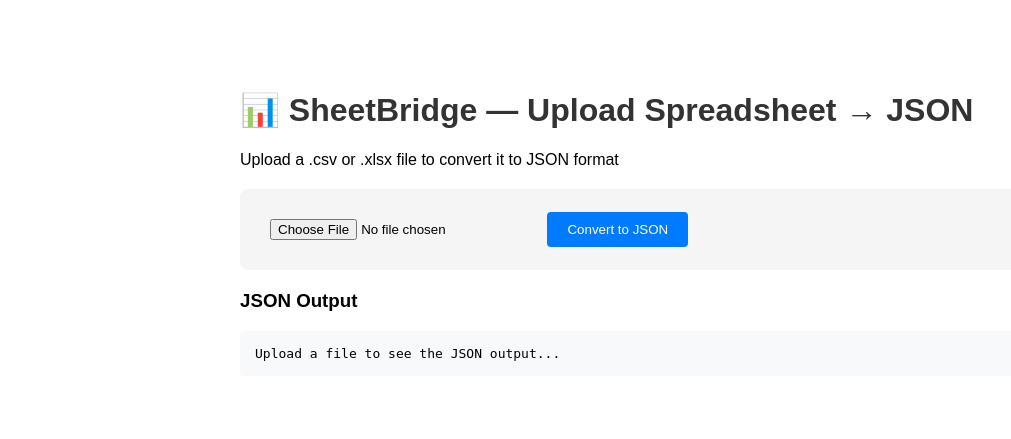
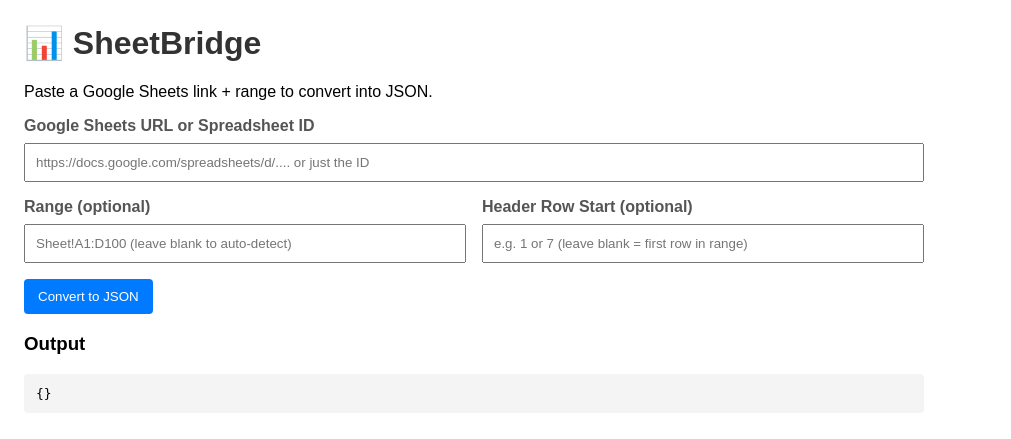
Before and after one commit to YogiSunil/Sheetbridge, a Flask app: page / in a window 1280 px wide. Shown: the top 439 px of the page, without its empty margins (0-1011 px from the left). Run offline with Flask 3, Linux system fonts and the light colour scheme.

Commit message:
add Google Sheets URL to JSON converter with web interface

```diff
--- a/app/templates/index.html
+++ b/app/templates/index.html
@@ -2,72 +2,62 @@
 <html>
 <head>
   <meta charset="utf-8" />
-  <title>SheetBridge — Upload to JSON</title>
+  <title>SheetBridge — Google Sheet to JSON</title>
   <style>
-    body {
-      font-family: Arial, sans-serif;
-      max-width: 800px;
-      margin: 50px auto;
-      padding: 20px;
-    }
-    h1 {
-      color: #333;
-    }
-    form {
-      margin: 20px 0;
-      padding: 20px;
-      background: #f5f5f5;
-      border-radius: 8px;
-    }
-    input[type="file"] {
-      padding: 10px;
-      margin-right: 10px;
-    }
-    button {
-      padding: 10px 20px;
-      background: #007bff;
-      color: white;
-      border: none;
-      border-radius: 4px;
-      cursor: pointer;
-    }
-    button:hover {
-      background: #0056b3;
-    }
-    pre {
-      background: #f8f9fa;
-      padding: 15px;
-      border-radius: 4px;
-      overflow-x: auto;
-      max-height: 500px;
-      overflow-y: auto;
-    }
+    body { font-family: Arial, sans-serif; margin: 24px; max-width: 900px; }
+    input { width: 100%; padding: 10px; margin: 8px 0 16px; box-sizing: border-box; }
+    button { padding: 10px 14px; cursor: pointer; background: #007bff; color: white; border: none; border-radius: 4px; }
+    button:hover { background: #0056b3; }
+    pre { background: #f4f4f4; padding: 12px; overflow: auto; max-height: 500px; border-radius: 4px; }
+    .row { display: grid; grid-template-columns: 1fr 1fr; gap: 16px; }
+    @media (max-width: 800px) { .row { grid-template-columns: 1fr; } }
+    h1 { color: #333; }
+    label { font-weight: bold; color: #555; display: block; }
   </style>
 </head>
 <body>
-  <h1>📊 SheetBridge — Upload Spreadsheet → JSON</h1>
-  <p>Upload a .csv or .xlsx file to convert it to JSON format</p>
+  <h1>📊 SheetBridge</h1>
+  <p>Paste a Google Sheets link + range to convert into JSON.</p>
 
-  <form id="uploadForm" enctype="multipart/form-data">
-    <input type="file" name="file" accept=".csv,.xlsx" required />
-    <button type="submit">Convert to JSON</button>
-  </form>
+  <label>Google Sheets URL or Spreadsheet ID</label>
+  <input id="sheetInput" placeholder="https://docs.google.com/spreadsheets/d/.... or just the ID" />
 
-  <h3>JSON Output</h3>
-  <pre id="out">Upload a file to see the JSON output...</pre>
+  <div class="row">
+    <div>
+      <label>Range (optional)</label>
+      <input id="rangeInput" placeholder="Sheet!A1:D100 (leave blank to auto-detect)" />
+    </div>
+    <div>
+      <label>Header Row Start (optional)</label>
+      <input id="headerRowInput" placeholder="e.g. 1 or 7 (leave blank = first row in range)" />
+    </div>
+  </div>
+
+  <button id="btn">Convert to JSON</button>
+
+  <h3>Output</h3>
+  <pre id="out">{}</pre>
 
   <script>
-    const form = document.getElementById("uploadForm");
+    const btn = document.getElementById("btn");
     const out = document.getElementById("out");
 
-    form.addEventListener("submit", async (e) => {
-      e.preventDefault();
+    btn.addEventListener("click", async () => {
       out.textContent = "Converting...";
 
-      const fd = new FormData(form);
-      const res = await fetch("/convert", { method: "POST", body: fd });
+      const payload = {
+        sheet: document.getElementById("sheetInput").value.trim(),
+        range: document.getElementById("rangeInput").value.trim(),
+        header_row: document.getElementById("headerRowInput").value.trim()
+      };
 
-      const text = await res.text(); // so errors show too
+      const res = await fetch("/convert_link", {
+        method: "POST",
+        headers: {"Content-Type": "application/json"},
+        body: JSON.stringify(payload)
+      });
+
+      const text = await res.text(); // show JSON or error HTML
       out.textContent = text;
     });
   </script>
--- a/app/web.py
+++ b/app/web.py
@@ -1,15 +1,75 @@
 import io
 import pandas as pd
-from flask import Blueprint, jsonify, request, render_template
+from flask import Blueprint, current_app, jsonify, render_template, request
+from app.sheets_client import get_sheets_service, fetch_range_as_rows
+from app.utils import extract_spreadsheet_id
 
 web_bp = Blueprint("web", __name__)
+
+def rows_to_objects(rows):
+    """Convert 2D array of rows into list of objects using first row as headers"""
+    if not rows or len(rows) < 2:
+        return []
+
+    headers = [str(h).strip() for h in rows[0]]
+    objects = []
+    for row in rows[1:]:
+        # Pad row if it's shorter than headers
+        padded = row + [""] * (len(headers) - len(row))
+        obj = {headers[i]: (padded[i].strip() if isinstance(padded[i], str) else padded[i])
+               for i in range(len(headers))}
+        # Only include rows that have at least one non-empty value
+        if any(str(v).strip() for v in obj.values()):
+            objects.append(obj)
+    return objects
 
 @web_bp.get("/")
 def home():
     return render_template("index.html")
 
+@web_bp.post("/convert_link")
+def convert_link():
+    data = request.get_json(silent=True) or {}
+    sheet_value = (data.get("sheet") or "").strip()
+    sheet_range = (data.get("range") or "").strip()
+    header_row = (data.get("header_row") or "").strip()
+
+    spreadsheet_id = extract_spreadsheet_id(sheet_value)
+    if not spreadsheet_id:
+        return jsonify({"error": "bad_request", "message": "Invalid Google Sheets URL or spreadsheet ID"}), 400
+
+    # If user doesn't provide a range, use a safe default
+    if not sheet_range:
+        sheet_range = "Sheet!A1:Z200"
+
+    try:
+        service = get_sheets_service(current_app.config["GOOGLE_CREDENTIALS_PATH"])
+        rows = fetch_range_as_rows(service, spreadsheet_id, sheet_range)
+
+        # Optional: allow choosing header row inside the fetched range
+        if header_row.isdigit():
+            n = int(header_row)
+            # header_row=1 means first row in range, so index 0
+            idx = max(0, n - 1)
+            if idx < len(rows):
+                rows = [rows[idx]] + rows[idx+1:]
+
+        objects = rows_to_objects(rows)
+
+        return jsonify({
+            "data": objects,
+            "meta": {
+                "spreadsheet_id": spreadsheet_id,
+                "range": sheet_range,
+                "rows_returned": len(objects)
+            }
+        })
+    except Exception as e:
+        return jsonify({"error": "conversion_failed", "message": str(e)}), 500
+
 @web_bp.post("/convert")
 def convert_file_to_json():
+    """Legacy file upload endpoint"""
     if "file" not in request.files:
         return jsonify({"error": "bad_request", "message": "Missing file"}), 400
 
@@ -20,35 +80,23 @@ def convert_file_to_json():
         if filename.endswith(".csv"):
             df = pd.read_csv(f)
         elif filename.endswith(".xlsx"):
-            # read Excel from uploaded file bytes
             content = f.read()
             df = pd.read_excel(io.BytesIO(content), engine="openpyxl")
         else:
             return jsonify({"error": "bad_request", "message": "Only .csv or .xlsx supported"}), 400
 
-        # Clean the data
-        # 1. Remove completely empty rows
         df = df.dropna(how='all')
 
-        # 2. Try to detect if first row should be header
-        # If more than 50% of first row is text and subsequent rows are different, use first row as header
         if df.shape[0] > 1:
             first_row_text_count = sum(isinstance(val, str) for val in df.iloc[0])
             if first_row_text_count > len(df.columns) * 0.5:
-                # Use first row as headers
                 df.columns = df.iloc[0]
                 df = df[1:].reset_index(drop=True)
 
-        # 3. Clean column names - remove newlines and extra spaces
         df.columns = [str(col).replace('\n', ' ').strip() for col in df.columns]
-
-        # 4. Remove columns that are completely empty
         df = df.dropna(axis=1, how='all')
-
-        # 5. Fill NaN with empty string for cleaner JSON
         df = df.fillna("")
 
-        # Convert to list of dicts (objects)
         records = df.to_dict(orient="records")
 
         return jsonify({
```
Also changed, not shown: app/utils.py (added, +21 -0 lines).
